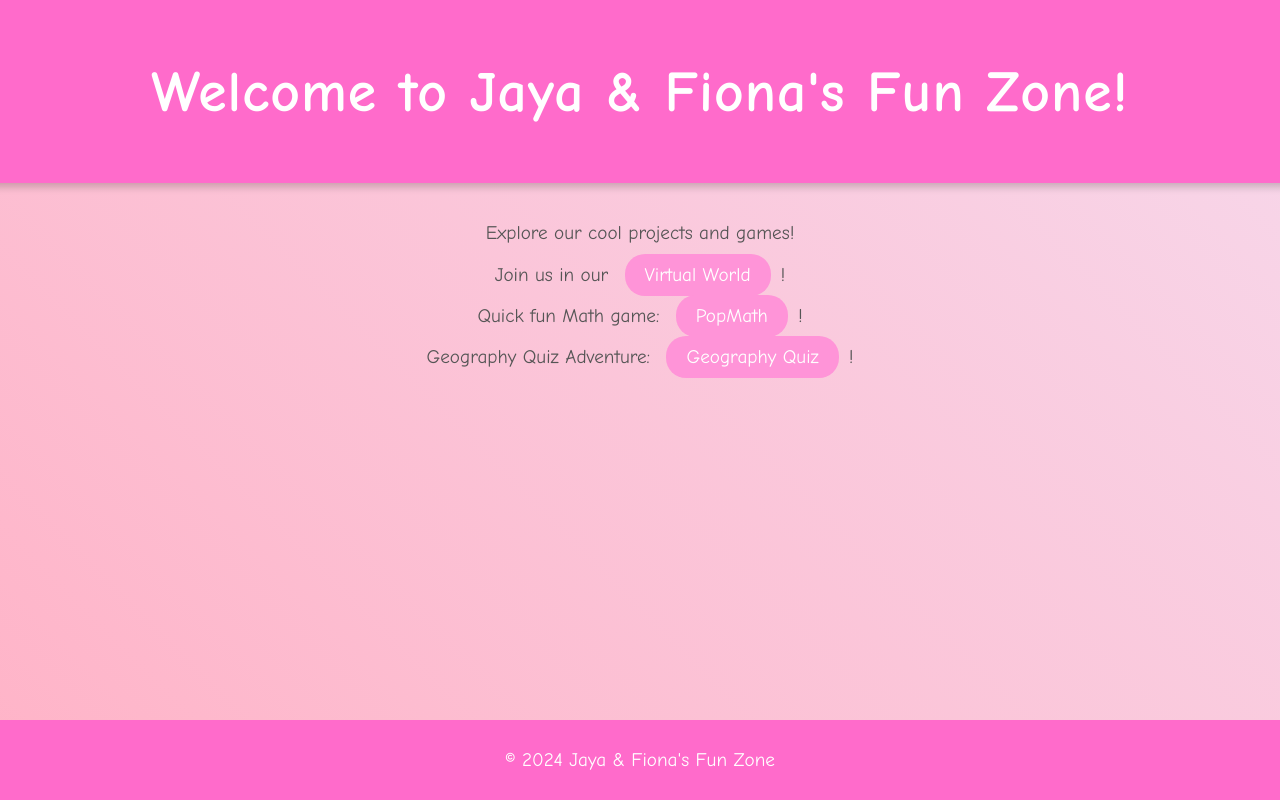
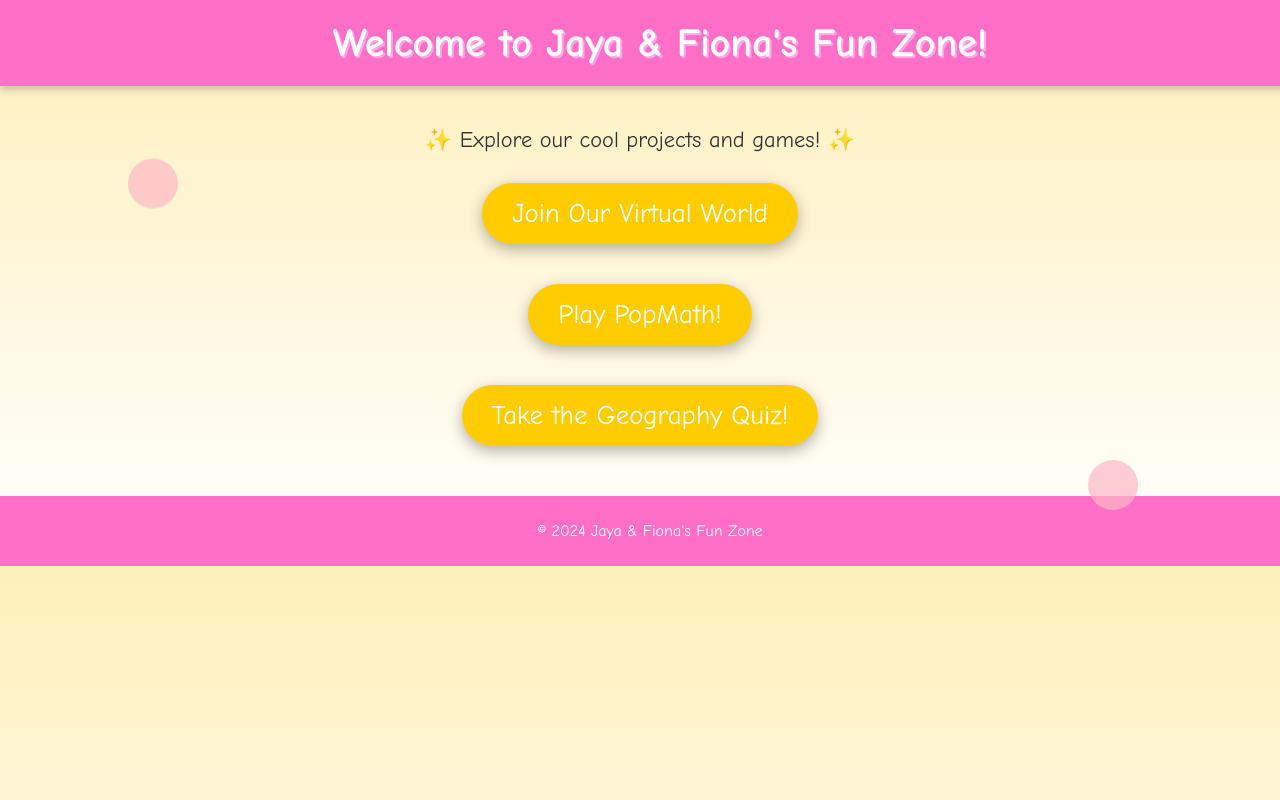
Before and after one commit to samperet/jayaandfiona, a plain HTML site: page index.html in a window 1280 px wide. Shown: the top 800 px of the page. Drawn offline with Linux system fonts and the light colour scheme.

Commit message:
Update index.html

```diff
--- a/index.html
+++ b/index.html
@@ -8,29 +8,28 @@
     <style>
         /* Overall Styling */
         body {
-            font-family: "Comic Sans MS", sans-serif;
+            font-family: "Comic Sans MS", cursive, sans-serif;
             margin: 0;
             padding: 0;
-            display: flex;
-            flex-direction: column;
-            align-items: center;
-            justify-content: center;
-            min-height: 100vh;
-            background: linear-gradient(45deg, #f9a8d4, #f3d1f4);
-            color: #555;
+            background: linear-gradient(to bottom, #ffefba, #ffffff);
+            color: #333;
             text-align: center;
-            animation: colorChange 10s infinite alternate;
+            overflow-x: hidden;
         }
 
         /* Header */
         header {
             padding: 20px;
-            background-color: #ff6bcb;
+            background-color: #ff6ec7;
             color: #fff;
             width: 100%;
             box-shadow: 0 4px 8px rgba(0, 0, 0, 0.2);
-            font-size: 1.8em;
-            letter-spacing: 1px;
+        }
+
+        header h1 {
+            font-size: 2.5em;
+            margin: 0;
+            text-shadow: 2px 2px #ffa6e9;
         }
 
         /* Main Content */
@@ -38,52 +37,81 @@
             padding: 20px;
         }
 
-        p {
-            font-size: 1.2em;
+        main p {
+            font-size: 1.4em;
+            margin: 20px 0;
         }
 
         /* Buttons */
-        a {
+        a.button {
             color: #fff;
             text-decoration: none;
-            background-color: #ff94d8;
-            padding: 10px 20px;
+            background-color: #ffcc00;
+            padding: 15px 30px;
             margin: 10px;
-            border-radius: 20px;
+            border-radius: 50px;
+            font-size: 1.2em;
+            display: inline-block;
             transition: transform 0.3s, background-color 0.3s;
+            box-shadow: 0 5px 15px rgba(0,0,0,0.3);
         }
 
-        a:hover {
-            transform: scale(1.1);
-            background-color: #ffa7e2;
+        a.button:hover {
+            transform: translateY(-5px);
+            background-color: #ffdb4d;
         }
 
         /* Footer */
         footer {
-            margin-top: auto;
             padding: 10px;
-            background-color: #ff6bcb;
+            background-color: #ff6ec7;
             color: #fff;
             width: 100%;
             font-size: 1em;
         }
 
-        /* Background Animation */
-        @keyframes colorChange {
-            0% { background: linear-gradient(45deg, #f9a8d4, #f3d1f4); }
-            100% { background: linear-gradient(45deg, #ffb3c7, #f7d8eb); }
+        /* Floating Animations */
+        @keyframes float {
+            0% { transform: translateY(0); }
+            50% { transform: translateY(-20px); }
+            100% { transform: translateY(0); }
+        }
+
+        .floating-circle {
+            position: absolute;
+            border-radius: 50%;
+            background-color: rgba(255, 183, 197, 0.7);
+            width: 50px;
+            height: 50px;
+            animation: float 6s infinite;
+        }
+
+        .circle1 {
+            top: 20%;
+            left: 10%;
+            animation-delay: 0s;
+        }
+
+        .circle2 {
+            top: 60%;
+            left: 85%;
+            animation-delay: 2s;
         }
     </style>
 </head>
 <body>
+    <!-- Floating Elements -->
+    <div class="floating-circle circle1"></div>
+    <div class="floating-circle circle2"></div>
+
     <header>
         <h1>Welcome to Jaya & Fiona's Fun Zone!</h1>
     </header>
     <main>
-        <p>Explore our cool projects and games!</p>
-        <p>Join us in our <a href="https://framevr.io/joz-ojd-jic" target="_blank">Virtual World</a>!</p>
-        <p>Quick fun Math game: <a href="https://samperet.github.io/PopMath/" target="_blank">PopMath</a>!</p>
-        <p>Geography Quiz Adventure: <a href="https://samperet.github.io/GeographyQuiz/" target="_blank">Geography Quiz</a>!</p>
+        <p>✨ Explore our cool projects and games! ✨</p>
+        <p><a href="https://framevr.io/joz-ojd-jic" target="_blank" class="button">Join Our Virtual World</a></p>
+        <p><a href="https://samperet.github.io/PopMath/" target="_blank" class="button">Play PopMath!</a></p>
+        <p><a href="https://samperet.github.io/GeographyQuiz/" target="_blank" class="button">Take the Geography Quiz!</a></p>
     </main>
     <footer>
         <p>&copy; 2024 Jaya & Fiona's Fun Zone</p>
```
